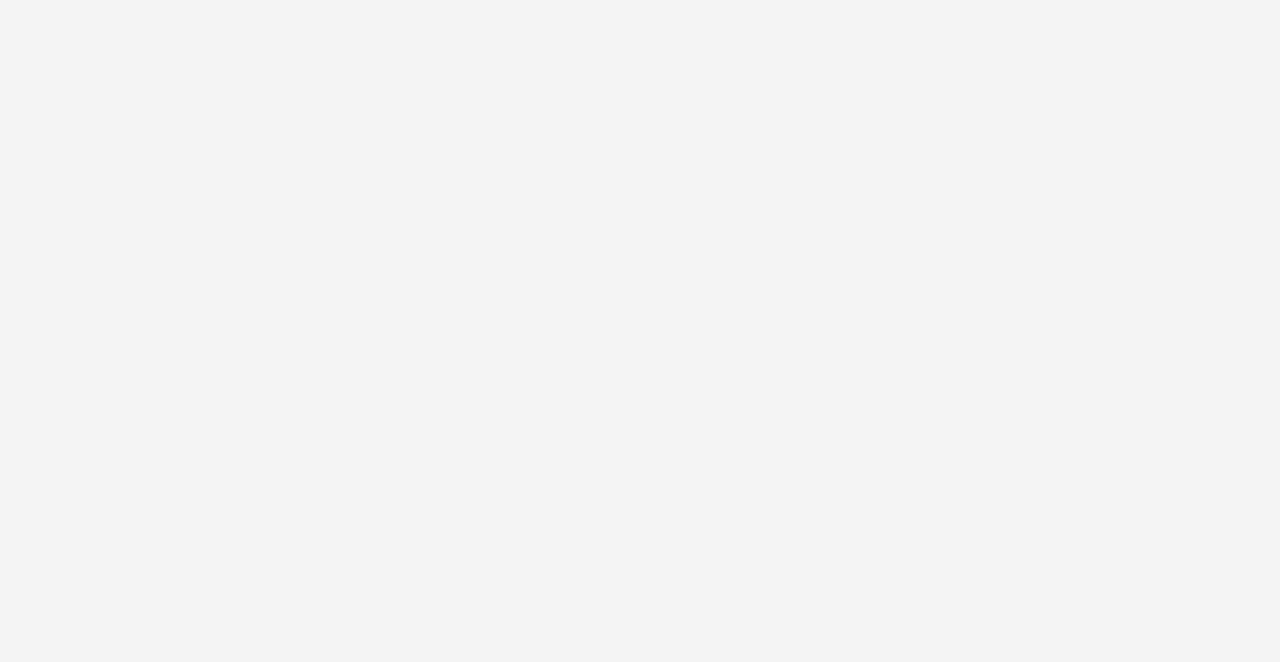
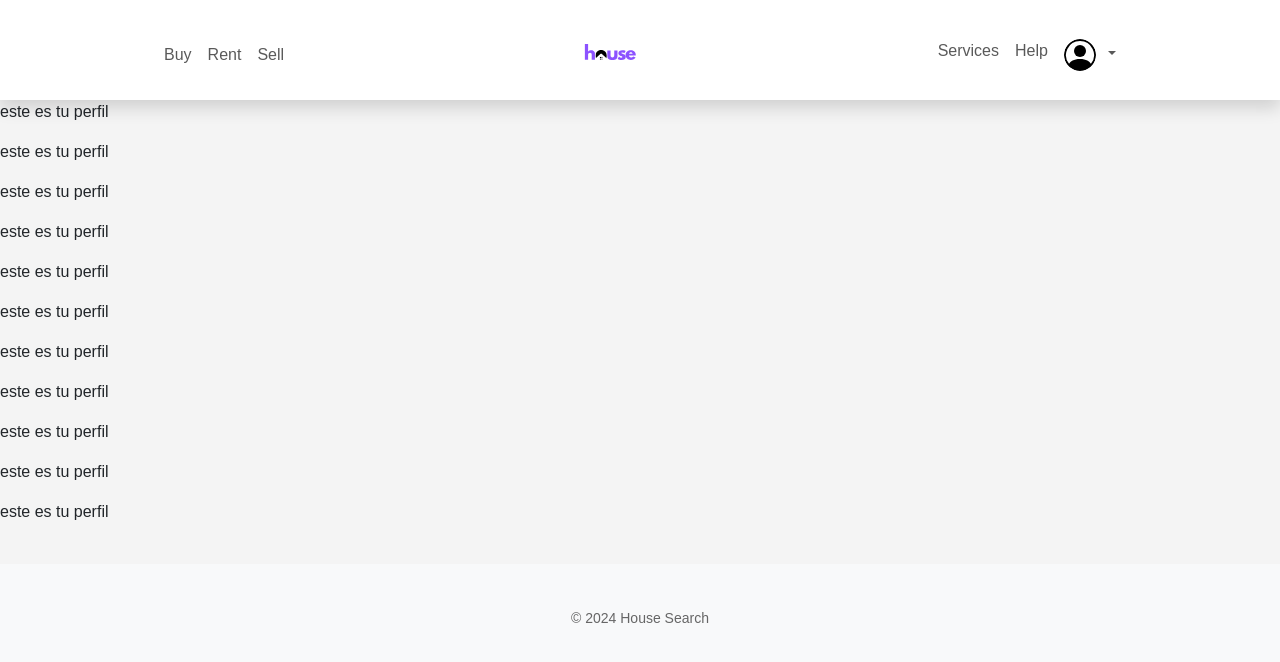
Before and after one commit to CesarErnestoPerezGomez/Prototype, a React (Create React App) app in the folder house-catalog/: page /myProfile in a window 1280 px wide. Before the commit this address had no page. Shown: the top 662 px of the page. Built offline with nearby package versions, Linux system fonts and the light colour scheme.

Commit message:
boton de perfil creado

```diff
--- a/house-catalog/src/App.jsx
+++ b/house-catalog/src/App.jsx
@@ -11,6 +11,7 @@ import Register from './components/Register';
  import Catalog from './components/catalog';
  import HouseDetails from './components/page3';
  import SearchResults from './components/searchResults';
+ import Profile from './components/profile';
  /*
 
 import Login from './components/login';
@@ -32,12 +33,14 @@ function App() {
      <Route path = '/register' element = {<Register/>}> </Route>
      <Route path = '/login' element = {<Login/>}> </Route>
      <Route path = '/home' element = {<Home/>}> </Route>
-     <Route path = '/' element = {<Login/>}> </Route>
-     <Route path="/services" element={<Services />} />
-     <Route path="/sell" element={<Sell />} />
-     <Route path="/catalog" element={<Catalog/>} />
-     <Route path="/houses/:zipCode" element={<HouseDetails />} />
-     <Route path="/searchResults" element={<SearchResults />} />
+     <Route path = '/' element = {<Home/>}> </Route>
+     <Route path='/services' element={<Services />} />
+     <Route path='/sell' element={<Sell />} />
+     <Route path='/catalog' element={<Catalog/>} />
+     <Route path='/houses/:zipCode' element={<HouseDetails />} />
+     <Route path='/searchResults' element={<SearchResults />} />
+     <Route path='/myProfile' element={<Profile/>} />
+
    </Routes>
  </BrowserRouter>
 
--- a/house-catalog/src/components/Navbar.jsx
+++ b/house-catalog/src/components/Navbar.jsx
@@ -1,7 +1,8 @@
 import React from 'react';
 import { Link } from 'react-router-dom';
 import 'bootstrap/dist/css/bootstrap.min.css';
-
+import 'bootstrap/dist/js/bootstrap.bundle.min.js';
+import '../css/styleCatalog.css';
 
 function Navbar() {
   return (
@@ -33,7 +34,24 @@ function Navbar() {
            <Link className="nav-link" to="/services">Services</Link>
          </li>
          <li className="nav-item">
-            <a className="nav-link" href="/help">Help</a>
+            <Link className="nav-link" to="/help">Help</Link>
+         </li>
+         <li className="nav-item dropdown">
+         <button
+           className="nav-link dropdown-toggle btn btn-link"
+           id="navbarDropdown"
+           data-bs-toggle="dropdown"
+         aria-expanded="false">
+          <img
+          src="/pics/person-circle.svg"
+          alt="Profile"
+          style={{ width: "32px", height: "32px", marginRight: "8px", borderRadius: "50%" }}/>
+         </button>
+         <ul className="dropdown-menu" aria-labelledby="navbarDropdown">
+             <li><Link className="dropdown-item" to="/action1">Action</Link></li>
+             <li><Link className="dropdown-item" to="/action2">Another action</Link></li>
+             <li><Link className="dropdown-item" to="/action3">Another action</Link></li>
+           </ul>
          </li>
      </ul>
       </div>
--- a/house-catalog/src/components/home.jsx
+++ b/house-catalog/src/components/home.jsx
@@ -48,8 +48,8 @@ function Home() {
             <p className="card-text">We can help you navigate to a successful sale.</p>
             <a href="/sell" className="btn btn-primary">See your options</a>
           </div>
+          </div>
         </div>
-      </div>
       <div className="col-md-4">
         <div className="card mb-4">
           <img src="/pics/Tomei_Bleeker_1.jpg.webp" className="card-img-top" alt="Rent a House" />
--- /dev/null
+++ b/house-catalog/src/components/profile.jsx
@@ -0,0 +1,31 @@
+import React from 'react';
+import 'bootstrap/dist/css/bootstrap.min.css';
+import Navbar from '../components/Navbar';
+import Footer2 from '../components/Footer2';
+
+
+function Profile(){
+    return (
+
+ <>
+   <Navbar/>
+   <p>este es tu perfil</p>
+   <p>este es tu perfil</p>
+   <p>este es tu perfil</p>
+   <p>este es tu perfil</p>
+   <p>este es tu perfil</p>
+   <p>este es tu perfil</p>
+   <p>este es tu perfil</p>
+   <p>este es tu perfil</p>
+   <p>este es tu perfil</p>
+   <p>este es tu perfil</p>
+   <p>este es tu perfil</p>
+
+
+   <Footer2 />
+ </>
+
+    );
+}
+
+export default Profile;
--- a/house-catalog/src/css/styleCatalog.css
+++ b/house-catalog/src/css/styleCatalog.css
@@ -1,7 +1,7 @@
 .header {
     text-align: center;
     margin-bottom: 20px;
-    margin-top: 20px;
+    position: relative;
 
 }
 
@@ -14,6 +14,7 @@
     font-size: 16px;
     color: #666;
     margin-top: 10px;
+
 }
 
 .catalog {
@@ -109,8 +110,14 @@
 .navbar {
   padding: 10px 20px;
   height: 100px;
+  z-index: 1050;
+}
 
+.dropdown-menu {
+    z-index: 1060;
+    position: absolute; /* Asegúrate de que el menú desplegable esté sobre todo lo demás */
 }
+
 
 .navbar-nav .nav-link {
   padding-top: 4px;   /* Replaced 0.5rem with 4px */
--- a/house-catalog/src/css/styleHome.css
+++ b/house-catalog/src/css/styleHome.css
@@ -41,6 +41,7 @@ body {
   height: 60vh;
   position: relative;
   color: #ffffff;
+  z-index: 100;
 }
 
 .header-overlay {
```
Also changed, not shown: house-catalog/public/pics/person-circle.svg (added). Lines whose indentation alone changed are shown as unchanged.
